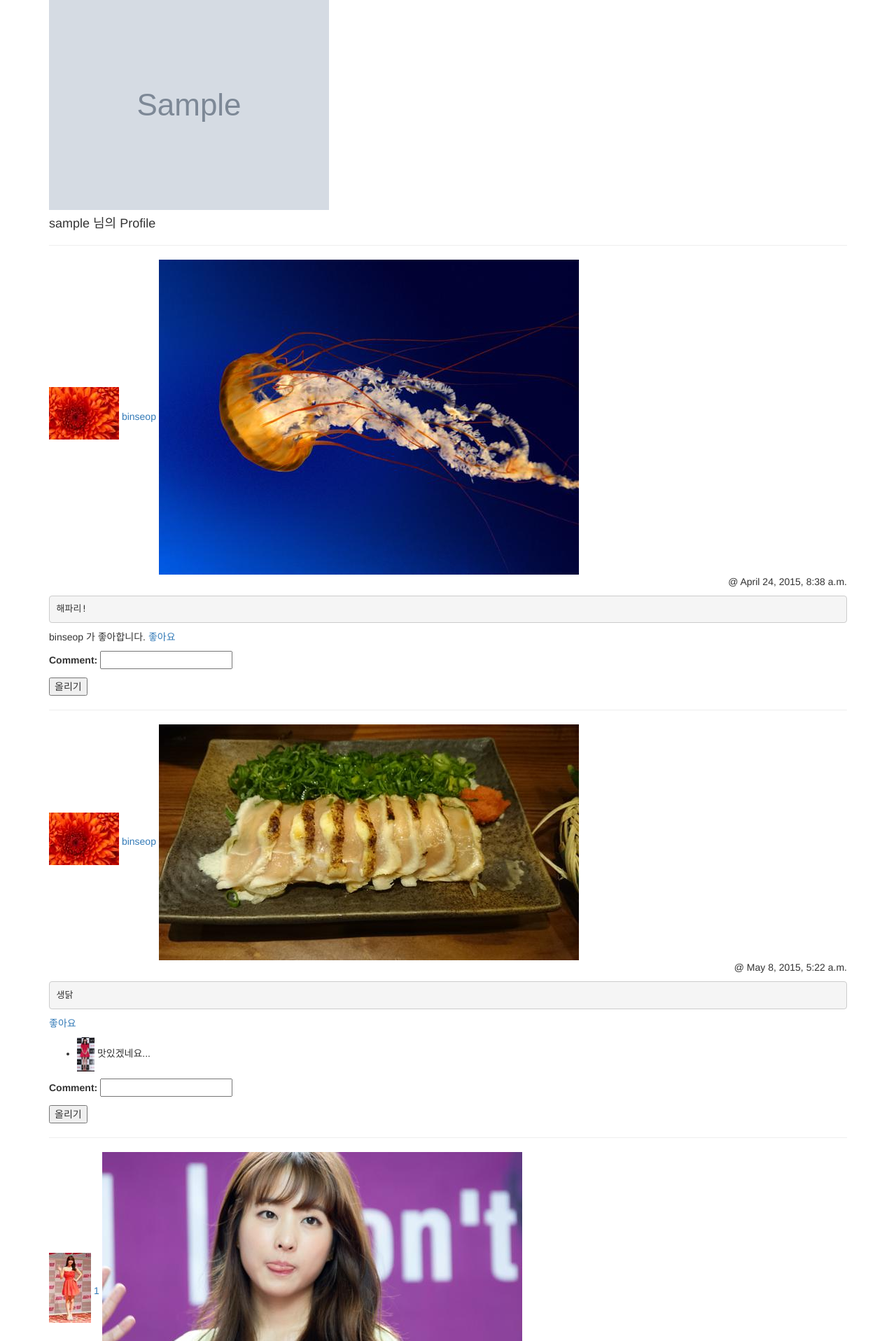
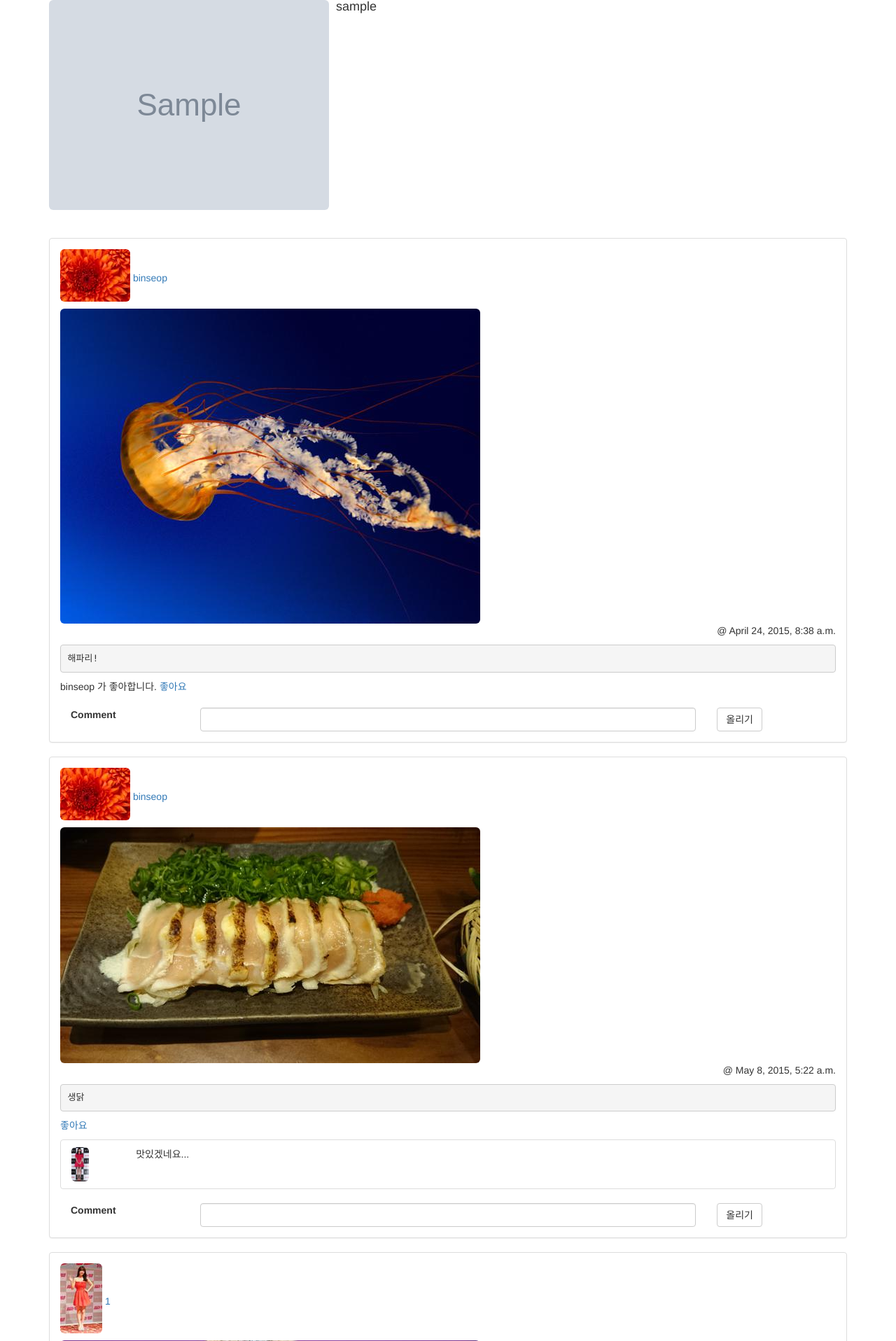
Before and after one commit to allieus/pysta_moriah, a Django app: template templates/timeline/profile.html in a window 1280 px wide. Shown: the top 1916 px of the page at 70% size. Run offline with Django 3.2, Linux system fonts and the light colour scheme; data comes from the database, SQL or seed files in the repository; both versions use the stored data as it was after the commit; tables that the repository leaves empty hold one stand-in row (values such as "Sample post"); the template is opened without the code that fills it: values that come from a table or form of the project are taken from there, most other values are stand-ins (such as "Sample title", 1, 10 or a date in 2020); grey boxes marked "Sample" are stand-in pictures; parts of the project's set-up code (start-up, migrations or seed data) failed here and were passed over; some libraries are stand-ins or nearby versions.

Commit message:
0509 - 실습 3. profile 페이지 디자인 작업하기

```diff
--- a/pysta/urls.py
+++ b/pysta/urls.py
@@ -36,6 +36,7 @@ urls_timeline = patterns('',
     url(r'^post/(?P<post_id>[\d]+)/like/$', 'timeline.views.like', name="like"),
     url(r'^post/(?P<post_id>[\d]+)/unlike/$', 'timeline.views.unlike', name="unlike"),
     url(r'^post/(?P<post_id>[\d]+)/do_comment/$', 'timeline.views.do_comment', name="do_comment"),
+    url(r'^post/(?P<comment_id>[\d]+)/remove_comment/$', 'timeline.views.remove_comment', name="remove_comment"),
 )
 
 urlpatterns = patterns('',
--- a/templates/timeline/profile.html
+++ b/templates/timeline/profile.html
@@ -1,28 +1,51 @@
 {% extends "gnb/default.html" %}
 {% block contents_for_layout %}
 {% load timeline_tags %}
-<img src="{{page_owner.profile.profile_image_url_thumb}}" />
-<h4>{{page_owner.username}} 님의 Profile</h4>
 
-<hr />
+<div class="media">
+	<div class="media-left">
+		<img src="{{page_owner.profile.profile_image_url_thumb}}" class="media-object img-rounded" />
+	</div>
+	<div class="media-body">
+		<h4 class="media-heading">{{page_owner.username}}</h4>
+	</div>
+</div>
 
+<br /><br />
 
 {% if page_owner == user %}
+<hr />
 <!-- 사진 올리기, 내 페이지인 경우에만 출력 -->
 <form action="{%url "timeline:create"%}" method="post" enctype="multipart/form-data">
     {%csrf_token%}
-    {{form.as_p}}
-    <input type="submit" value="올리기" />
+    {% for field in form %}
+        {% if field.name == 'photo' %}
+        <div class="form-group {%if field.errors%}has-error{%endif%}">
+            {{field.label_tag}}
+            {{field}}
+            <span class="help-block">{{field.help_text}}{{field.errors}}</span>
+        </div>
+        {% else %}
+        <div class="form-group {%if field.errors%}has-error{%endif%}">
+            {{field.label_tag}}
+            {{field | apply_css:"form-control" }}
+            <span class="help-block">{{field.help_text}}{{field.errors}}</span>
+        </div>
+        {% endif %}
+    {% endfor %}
+    <button type="submit" class="btn btn-default" >올리기</button>
 </form>
+<hr />
 {% endif %}
 
 
 {% for p in posts %}
 <!-- post -->
-<div id="post_{{p.id}}">
-    <img src="{{p.owner.profile.profile_image_url_thumb}}" style="margin-bottom:10px;" />
+<div id="post_{{p.id}}" class="panel panel-default">
+<div class="panel-body">
+    <img src="{{p.owner.profile.profile_image_url_thumb}}" class="img-rounded" style="margin-bottom:10px;"/>
     <a href="{%url "profile:profile" user_id=p.owner.id%}">{{p.owner.username}}</a>
-    <img src="{{p.image_url_thumb}}"  />
+    <img src="{{p.image_url_thumb}}" class="img-responsive img-rounded" />
     <p style="text-align:right;">@ {{p.created_at}}</p>
     <pre>{{p.contents}}</pre>
     <p>
@@ -44,33 +67,59 @@
 
 
         <!-- 코멘트 -->
-        <ul>
+        <ul class="list-group">
 
     {%for c in p.comments.all%}
-            <li>
-                <img src="{{c.owner.profile.profile_image_url_thumb}}" style="max-width:25px;"/>
-                {{c.contents}}
+            <li class="list-group-item">
+                <div class="row">
+                    <div class="col-sm-1">
+                        <img src="{{c.owner.profile.profile_image_url_thumb}}" class="img-rounded" style="max-width:25px;"/>
+                    </div>
+                    <div class="col-sm-9">
+                        {{c.contents}}
+                    </div>
+                    <div class="col-sm-2">
+        {% if c.owner == user %}
+                        <a href="{%url "timeline:remove_comment" comment_id=c.id%}?next={%url "profile:profile" user_id=p.owner.id page=page%}#post_{{p.id}}">댓글 삭제</a>
+        {% endif %}
+                    </div>
+                </div>
             </li>
     {%endfor%}
         </ul>
 
         <!-- 코멘트 쓰기 -->
-        <form action="{%url "timeline:do_comment" post_id=p.id%}" method="post" >
+        <form action="{%url "timeline:do_comment" post_id=p.id%}" method="post" class="form">
             {%csrf_token%}
-            {{comment_form.as_p}}
             <input type="hidden" name="next" value="{%url "profile:profile" user_id=p.owner.id page=page%}#post_{{p.id}}" />
-            <input type="submit" value="올리기" />
-        </form>
+            <div class="form-group {%if comment_form.contents.errors%}has-error{%endif%}">
+                <label for="{{comment_form.contents.id_for_label}}" class="col-sm-2 control-label">{{comment_form.contents.label}}</label>
+                <div class="col-sm-8">
+                {{comment_form.contents | apply_css:"form-control" }}
+                </div>
+                <div class="col-sm-2">
+                <button type="submit" class="btn btn-default" >올리기</button>
+                </div>
+            </div>
         <!-- 코멘트 끝 -->
     </p>
 </div>
-<hr />
+</div>
 {% endfor %}
 
 
 <!-- pagination -->
+<nav>
+	<ul class="pagination">
 {% for p in paginator.page_range %}
-    <a href="{%url "profile:profile" user_id=page_owner.id page=p%}">{{p}}</a>
+    {% if p == page %}
+        <li class="active"><a href="#"><b>{{p}}</b></a></li>
+    {% else %}
+        <li><a href="{%url "profile:profile" user_id=page_owner.id page=p%}">{{p}}</a></li>
+    {% endif %}
 {% endfor%}
+	</ul>
+</nav>
+
 
 {% endblock %}
```
Also changed, not shown: desc.html (+1 -1 lines), timeline/views.py (+13 -0 lines), db.sqlite3.
